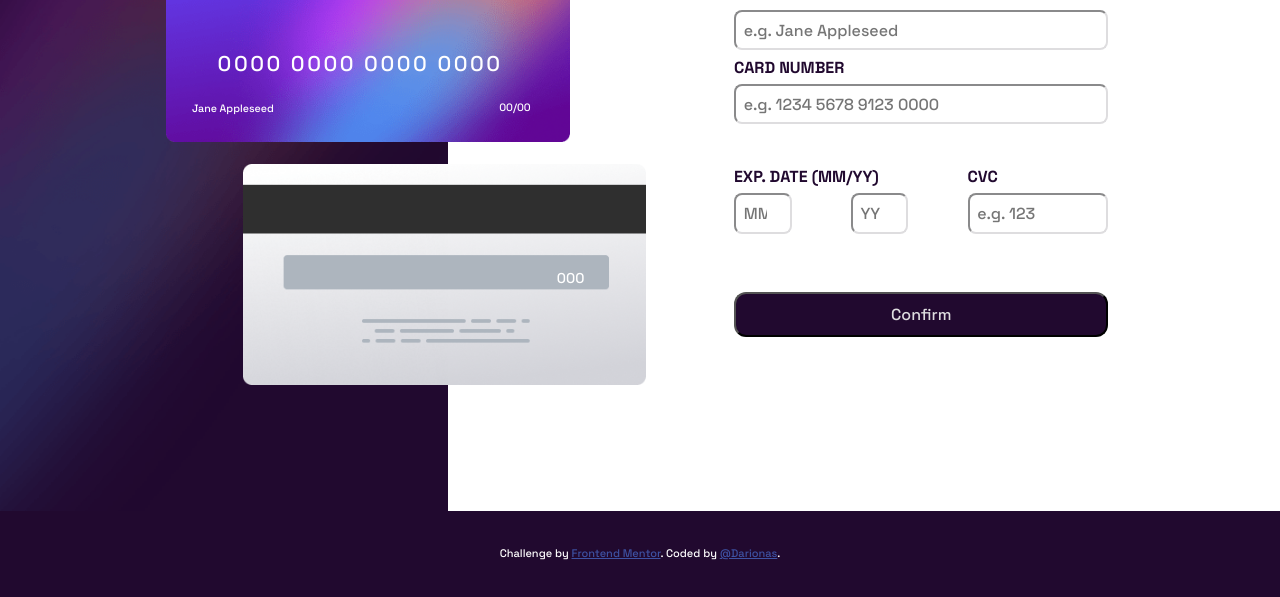
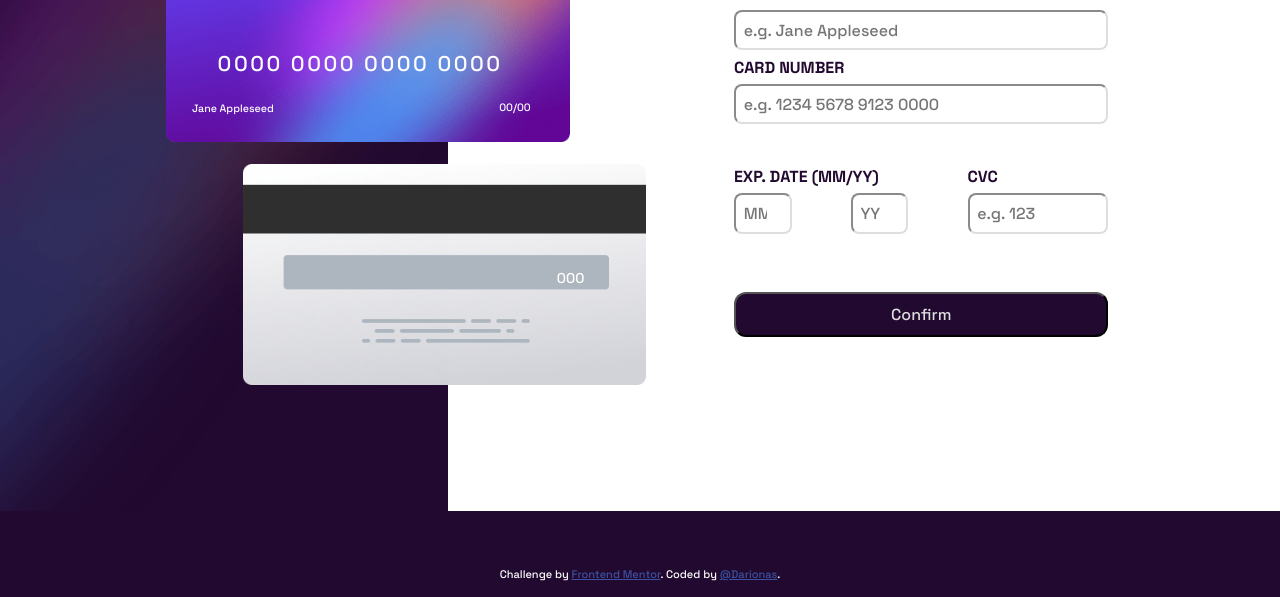
Before and after one commit to Darionas/interactive-card-details-form, a plain HTML site: page index.html in a window 1280 px wide. Shown: the part 203-800 px from the top of the page. Drawn offline with Linux system fonts and the light colour scheme.

Commit message:
2nd update

```diff
--- a/FM_part.css
+++ b/FM_part.css
@@ -2,7 +2,7 @@
 .attribution { font-size: 0.6875rem;
     position: relative;
     bottom: 0;
-    margin-top: 35px;
+    margin-top: 3.5rem;
     padding-bottom: 0.625rem;
     text-align: center;
     color: hsl(240, 100%, 100%);
```
